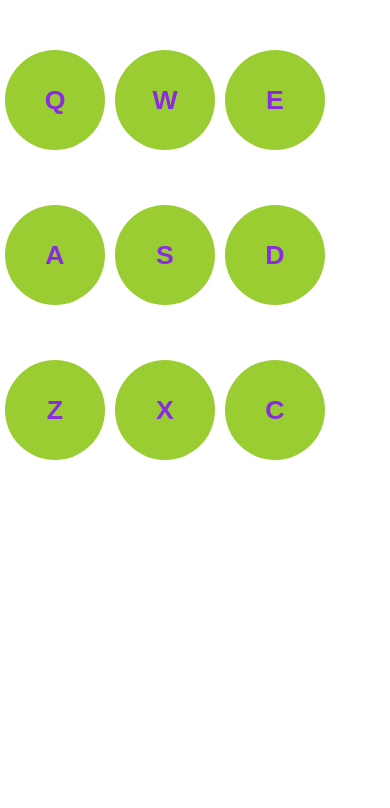
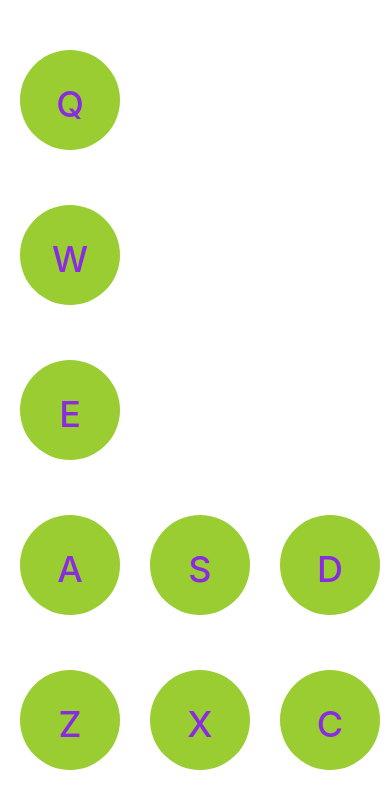
Before and after one commit to rhythm1920/FreeCodeCamp, a React (Create React App) app in the folder front-end-3/: page / in a window 390 px wide. Shown: the top 808 px of the page. Built offline with nearby package versions, Linux system fonts and the light colour scheme.

Commit message:
added some bootstrap

```diff
--- a/front-end-3/public/index.html
+++ b/front-end-3/public/index.html
@@ -10,6 +10,10 @@
       content="Web site created using create-react-app"
     />
     <link rel="apple-touch-icon" href="%PUBLIC_URL%/logo192.png" />
+    <link
+      rel="stylesheet"
+      href="https://maxcdn.bootstrapcdn.com/bootstrap/3.4.1/css/bootstrap.min.css"
+    />
     <!--
       manifest.json provides metadata used when your web app is installed on a
       user's mobile device or desktop. See https://developers.google.com/web/fundamentals/web-app-manifest/
--- a/front-end-3/src/App.js
+++ b/front-end-3/src/App.js
@@ -18,54 +18,77 @@ class App extends React.Component {
     return (
       <div>
         <div id="display"></div>
+        <div className="container">
+          <div className="row">
+            <div className="col-sm-4">
               <button className="drum-pad" id="Q-pad">
                 <h1>Q</h1>
                 <audio src={sound1} type="audio/wav" className="clip" id="Q">
                   Your browser does not support this format
                 </audio>
               </button>
+            </div>
+            <div className="col-sm-4">
               <button className="drum-pad" id="W-pad">
                 <h1>W</h1>
                 <audio src={sound2} type="audio/wav" className="clip" id="W">
                   Your browser does not support this format
                 </audio>
               </button>
+            </div>
+            <div className="col-sm-4">
               <button className="drum-pad" id="E-pad">
                 <h1>E</h1>
                 <audio src={sound3} type="audio/wav" className="clip" id="E">
                   Your browser does not support this format
                 </audio>
               </button>
+            </div>
+          </div>
+          <div className="row">
+            <div className="col-xs-4">
               <button className="drum-pad" id="A-pad">
                 <h1>A</h1>
                 <audio src={sound4} type="audio/wav" className="clip" id="A">
                   Your browser does not support this format
                 </audio>
               </button>
+            </div>
+            <div className="col-xs-4">
               <button className="drum-pad" id="S-pad">
                 <h1>S</h1>
                 <audio src={sound5} type="audio/wav" className="clip" id="S">
                   Your browser does not support this format
                 </audio>
               </button>
+            </div>
+            <div className="col-xs-4">
               <button className="drum-pad" id="D-pad">
                 <h1>D</h1>
                 <audio src={sound6} type="audio/wav" className="clip" id="D">
                   Your browser does not support this format
                 </audio>
               </button>
+            </div>
+          </div>
+          <div className="row">
+            <div className="col-xs-4">
               <button className="drum-pad" id="Z-pad">
                 <h1>Z</h1>
                 <audio src={sound7} type="audio/wav" className="clip" id="Z">
                   Your browser does not support this format
                 </audio>
               </button>
+            </div>
+            <div className="col-xs-4">
               <button className="drum-pad" id="X-pad">
                 <h1>X</h1>
                 <audio src={sound8} type="audio/wav" className="clip" id="X">
                   Your browser does not support this format
                 </audio>
               </button>
+            </div>
+            <div className="col-xs-4">
               <button className="drum-pad" id="C-pad">
                 <h1>C</h1>
                 <audio src={sound9} type="audio/wav" className="clip" id="C">
@@ -73,6 +96,9 @@ class App extends React.Component {
                 </audio>
               </button>
             </div>
+          </div>
+        </div>
+      </div>
     );
   }
 }
```
Lines whose indentation alone changed are shown as unchanged.
